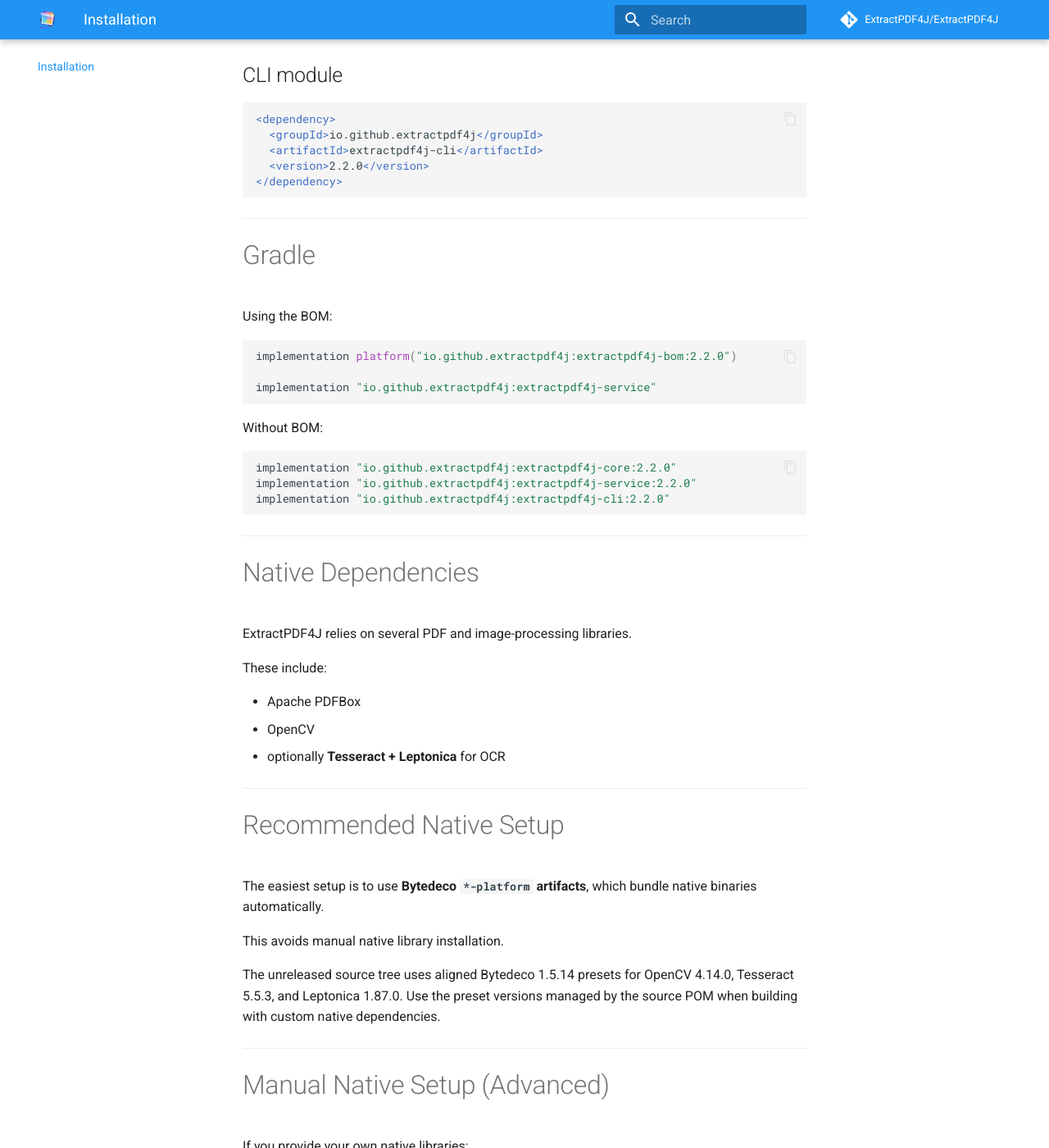
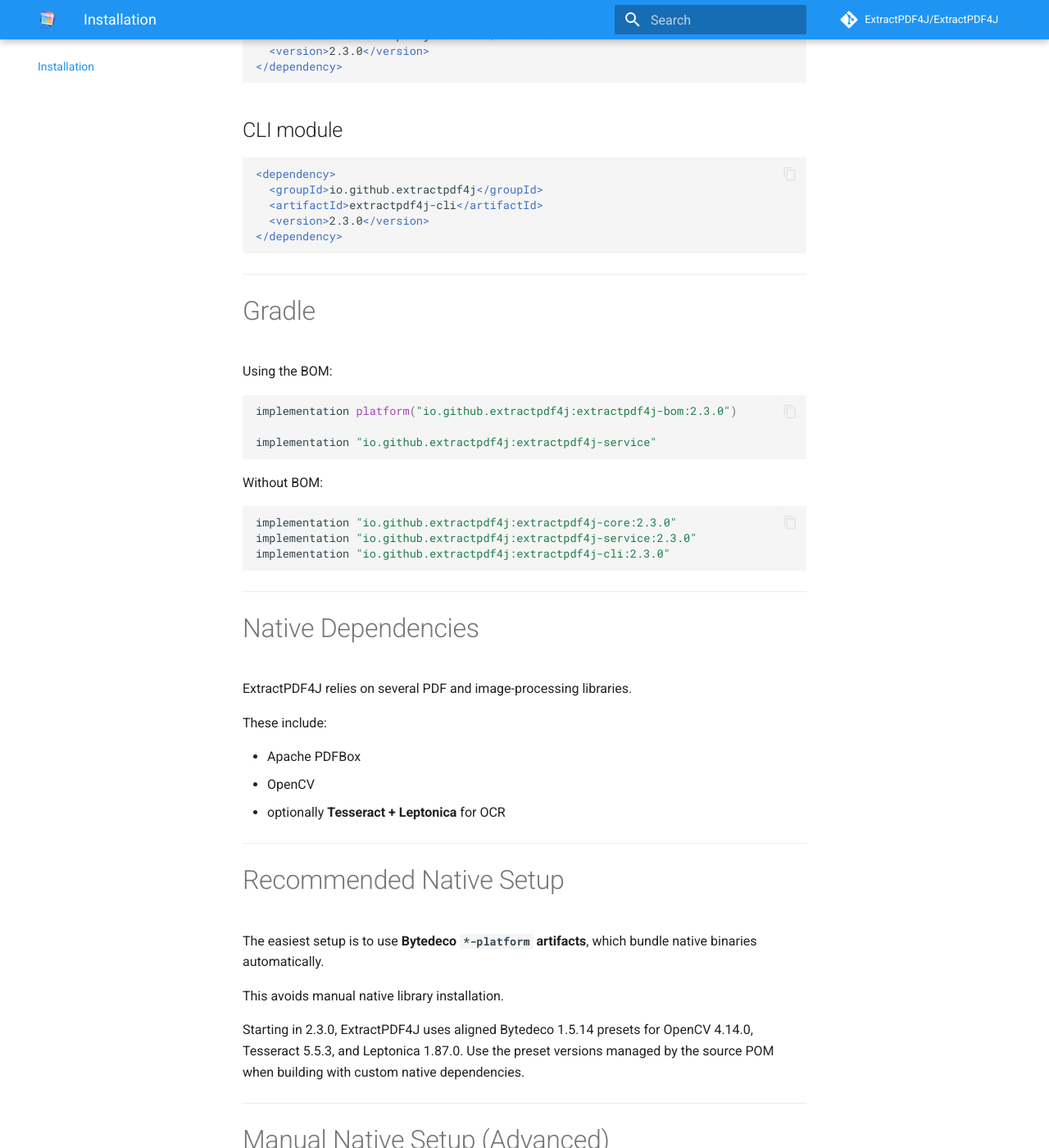
Before and after one commit to ExtractPDF4J/ExtractPDF4J, an MkDocs documentation site: the page built from docs/installation.md, in a window 1280 px wide and 1400 px high, scrolled down 2099 px. Shown: the whole window at 82% size. Built offline with MkDocs 1.6.1 and Material for MkDocs 9.7.7, drawn with Linux system fonts in a browser that asks for light colours; comment, search, counter and statistics services are not loaded; some of the changed text lies outside the part shown.

Commit message:
chore: prepare the ExtractPDF4J 2.3.0 release

````diff
--- a/docs/installation.md
+++ b/docs/installation.md
@@ -3,6 +3,8 @@
 This page covers dependencies, runtime requirements, and native setup notes for **ExtractPDF4J**.
 
 ---
+
+The examples use 2.3.0. Use 2.2.0 for published dependencies until 2.3.0 is available on Maven Central.
 
 # Requirements
 
@@ -24,7 +26,7 @@ Import the BOM once, then declare modules without specifying versions.
     <dependency>
       <groupId>io.github.extractpdf4j</groupId>
       <artifactId>extractpdf4j-bom</artifactId>
-      <version>2.2.0</version>
+      <version>2.3.0</version>
       <type>pom</type>
       <scope>import</scope>
     </dependency>
@@ -68,7 +70,7 @@ If you prefer not to use the BOM, you can declare modules directly.
 <dependency>
   <groupId>io.github.extractpdf4j</groupId>
   <artifactId>extractpdf4j-core</artifactId>
-  <version>2.2.0</version>
+  <version>2.3.0</version>
 </dependency>
 ```
 
@@ -78,7 +80,7 @@ If you prefer not to use the BOM, you can declare modules directly.
 <dependency>
   <groupId>io.github.extractpdf4j</groupId>
   <artifactId>extractpdf4j-service</artifactId>
-  <version>2.2.0</version>
+  <version>2.3.0</version>
 </dependency>
 ```
 
@@ -88,7 +90,7 @@ If you prefer not to use the BOM, you can declare modules directly.
 <dependency>
   <groupId>io.github.extractpdf4j</groupId>
   <artifactId>extractpdf4j-cli</artifactId>
-  <version>2.2.0</version>
+  <version>2.3.0</version>
 </dependency>
 ```
 
@@ -99,7 +101,7 @@ If you prefer not to use the BOM, you can declare modules directly.
 Using the BOM:
 
 ```groovy
-implementation platform("io.github.extractpdf4j:extractpdf4j-bom:2.2.0")
+implementation platform("io.github.extractpdf4j:extractpdf4j-bom:2.3.0")
 
 implementation "io.github.extractpdf4j:extractpdf4j-service"
 ```
@@ -107,9 +109,9 @@ implementation "io.github.extractpdf4j:extractpdf4j-service"
 Without BOM:
 
 ```groovy
-implementation "io.github.extractpdf4j:extractpdf4j-core:2.2.0"
-implementation "io.github.extractpdf4j:extractpdf4j-service:2.2.0"
-implementation "io.github.extractpdf4j:extractpdf4j-cli:2.2.0"
+implementation "io.github.extractpdf4j:extractpdf4j-core:2.3.0"
+implementation "io.github.extractpdf4j:extractpdf4j-service:2.3.0"
+implementation "io.github.extractpdf4j:extractpdf4j-cli:2.3.0"
 ```
 
 ---
@@ -132,7 +134,7 @@ The easiest setup is to use **Bytedeco `*-platform` artifacts**, which bundle na
 
 This avoids manual native library installation.
 
-The unreleased source tree uses aligned Bytedeco 1.5.14 presets for OpenCV 4.14.0,
+Starting in 2.3.0, ExtractPDF4J uses aligned Bytedeco 1.5.14 presets for OpenCV 4.14.0,
 Tesseract 5.5.3, and Leptonica 1.87.0. Use the preset versions managed by the
 source POM when building with custom native dependencies.
 
--- a/pom.xml
+++ b/pom.xml
@@ -7,7 +7,7 @@
 
     <groupId>io.github.extractpdf4j</groupId>
     <artifactId>extractpdf4j-parser</artifactId>
-    <version>2.2.0</version>
+    <version>2.3.0</version>
     <packaging>pom</packaging>
 
     <name>ExtractPDF4J</name>
````
Also changed, not shown: CHANGELOG.md (+2 -2 lines), README.md (+18 -16 lines), docs/cli.md (+2 -2 lines), examples/batch-folder-processing/README.md (+2 -2 lines), 5 other files.
